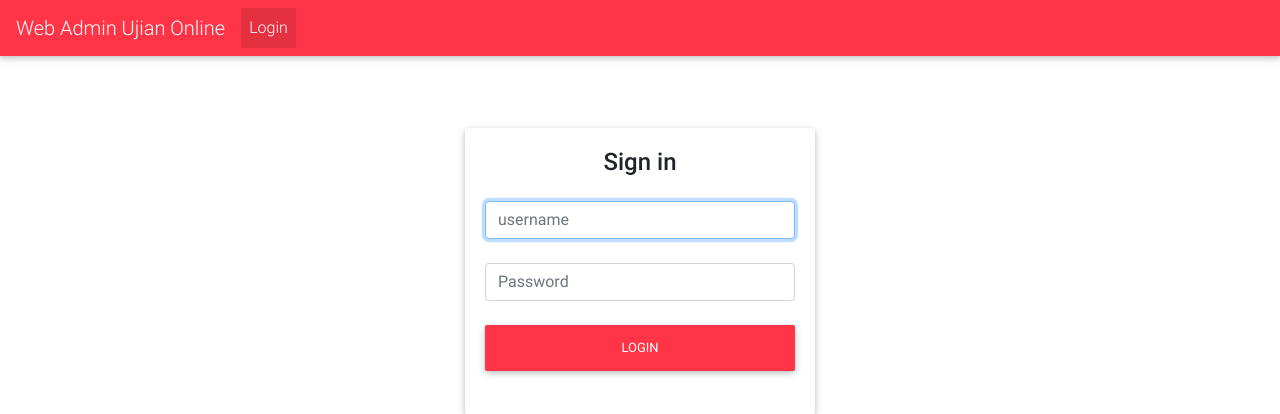
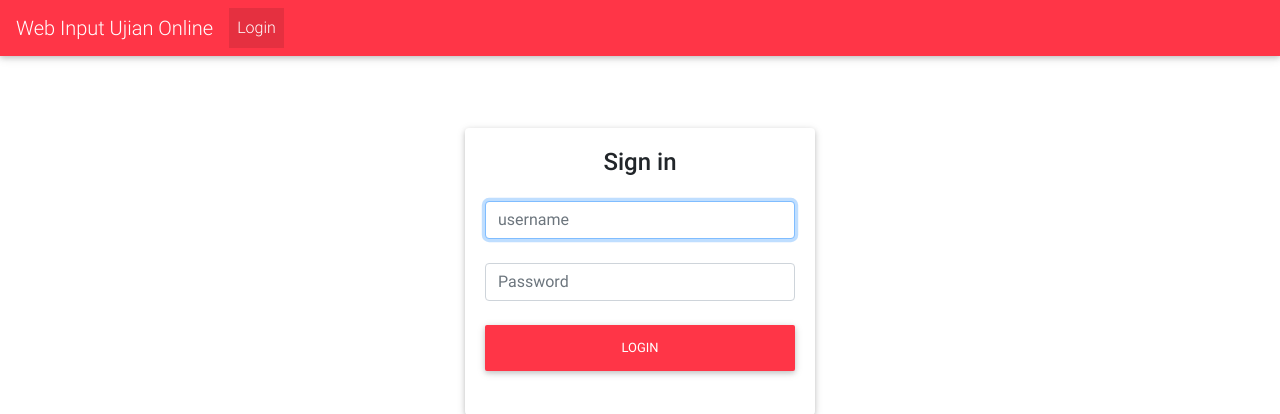
Before and after one commit to fadilHidayatul/TugasAkhir2020, a PHP site: page /db_ujian/index.php in a window 1280 px wide. Shown: the top 414 px of the page. Run offline with PHP 8.4, Linux system fonts and the light colour scheme; some libraries are stand-ins or nearby versions.

Commit message:
change header navbar

```diff
--- a/index.php
+++ b/index.php
@@ -25,7 +25,7 @@
     <div id="app">
         <!--Navbar -->
     <nav class="mb-5 navbar navbar-expand-lg navbar-light bg-danger ">
-        <a class="navbar-brand text-white" href="#" >Web Admin Ujian Online</a>
+        <a class="navbar-brand text-white" href="#" >Web Input Ujian Online</a>
         <button class="navbar-toggler" type="button" data-toggle="collapse" data-target="#navbarSupportedContent-333"
             aria-controls="navbarSupportedContent-333" aria-expanded="false" aria-label="Toggle navigation">
             <span class="navbar-toggler-icon"></span>
```
